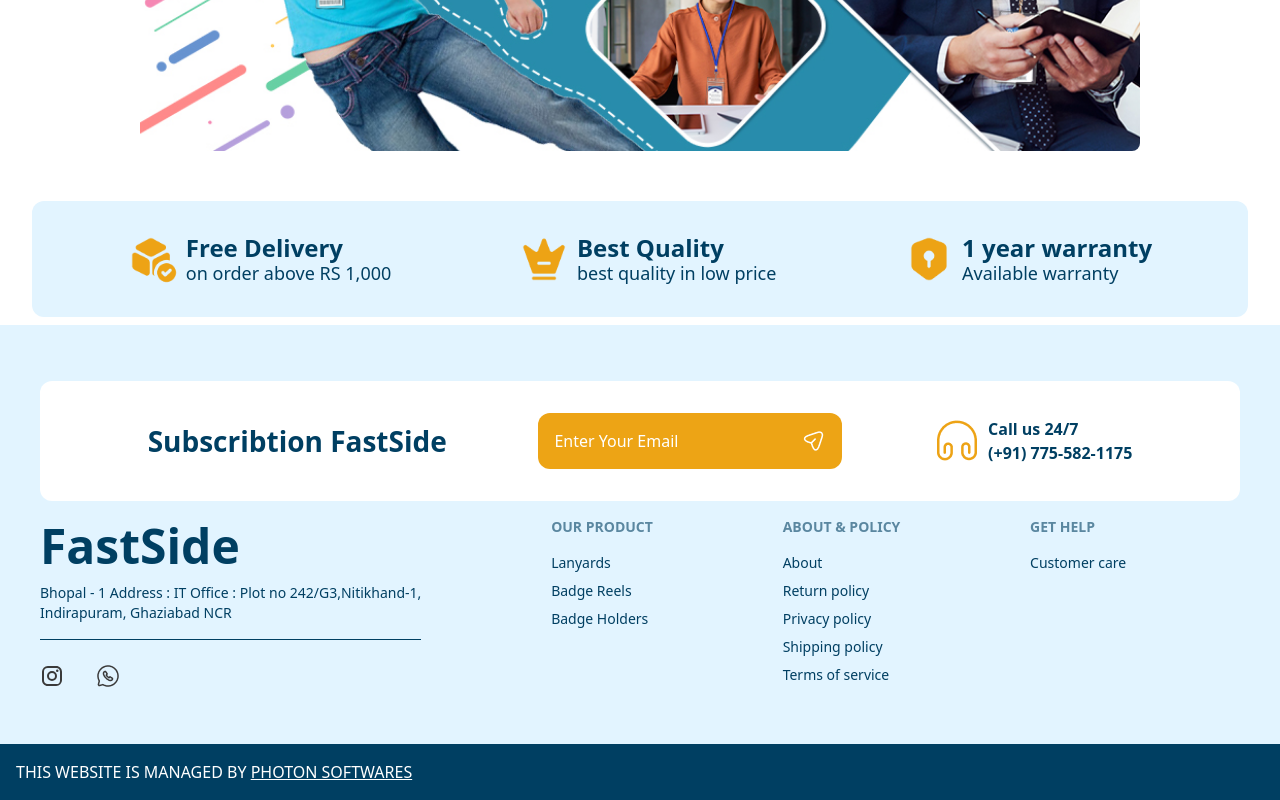
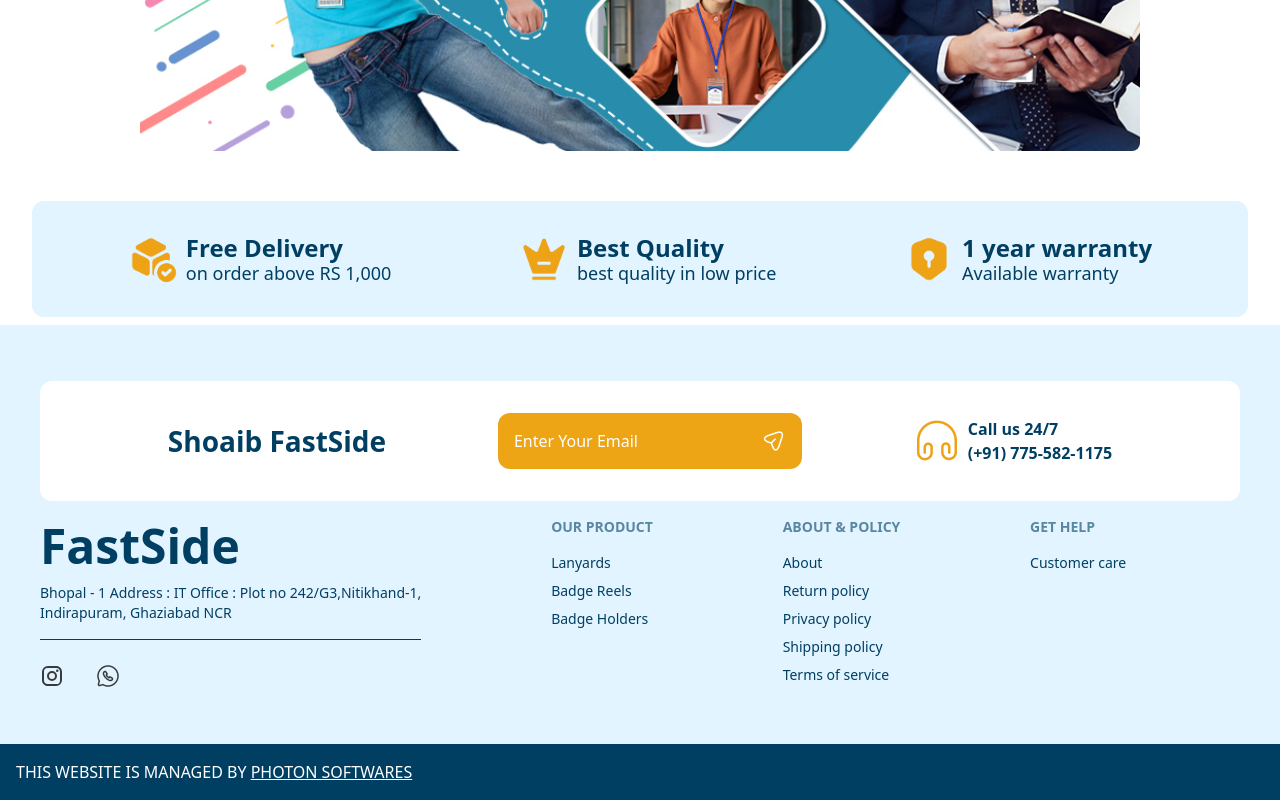
Before and after one commit to shoaibsolanki/Fastside-Vercle, a Next.js app: page / in a window 1280 px wide. Shown: the part 1937-2737 px from the top of the page. Built offline with nearby package versions, Linux system fonts and the light colour scheme; no server answers.

Commit message:
name change

```diff
--- a/app/components/Footer.js
+++ b/app/components/Footer.js
@@ -16,7 +16,7 @@
           className="bg-white p-8 my-4 rounded-xl flex flex-col md:flex-row justify-evenly items-center space-y-4 md:space-y-0 md:space-x-4 max-w-[1600px] mx-auto"
         >
           <h2 className="text-3xl font-semibold capitalize text-center md:text-left">
-            Subscribtion FastSide
+            Shoaib FastSide
           </h2>
           <div className="bg-second flex p-4 rounded-xl w-full md:w-auto">
             <input
```
